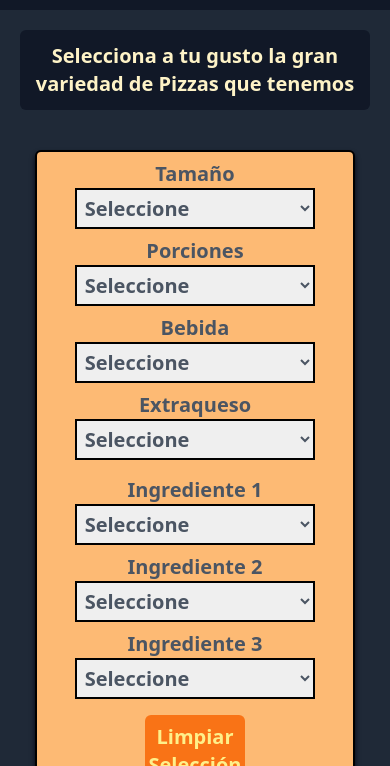
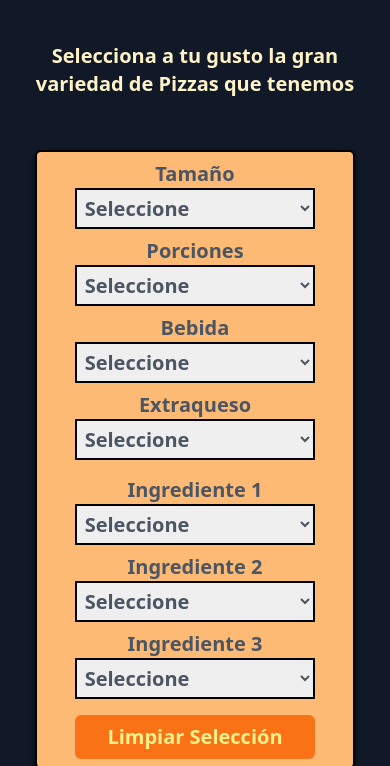
Before and after one commit to leoTechnologyDeveloper/pizza-filter-order.io, a plain HTML site: page index.html in a window 390 px wide. Shown: the part 78-844 px from the top of the page. Drawn offline with nearby package versions, Linux system fonts and the light colour scheme.

Commit message:
more styles

```diff
--- a/index.html
+++ b/index.html
@@ -8,7 +8,7 @@
     <!-- Script tailwind cdn -->
     <script src="https://cdn.tailwindcss.com"></script>
   </head>
-  <body class="bg-gray-800">
+  <body class="bg-gray-900">
     <header
       class="header p-3 bg-gray-900 text-center text-2xl font-bold text-yellow-200"
     >
@@ -140,7 +140,7 @@
           <button
             type="reset"
             id
-            class="py-2 bg-orange-500 w-2/6 rounded-md mt-4 text-yellow-200"
+            class="py-2 bg-orange-500 w-4/5 md:w-2/6 rounded-md mt-4 text-yellow-200"
           >
             Limpiar Selección
           </button>
```
